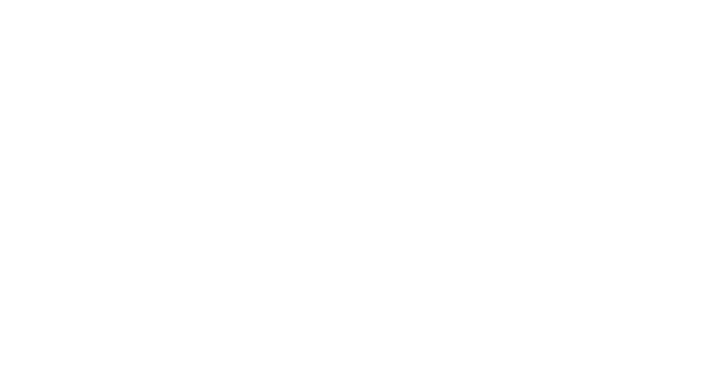
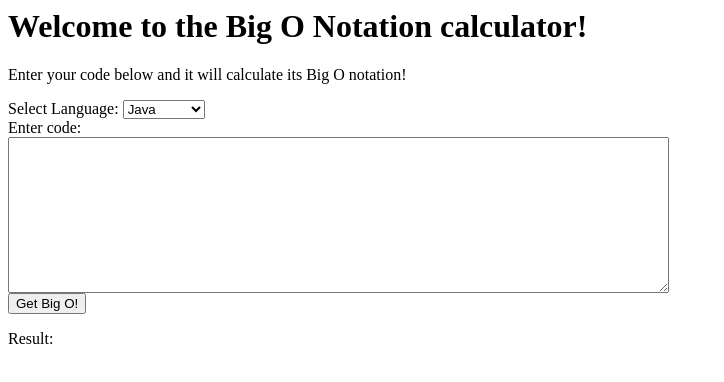
Before and after one commit to shunnarski/bigO, a plain HTML site: page index.html in a window 1280 px wide. Shown: the whole page, without its empty margins (0-724 px from the left). Drawn offline with Linux system fonts and the light colour scheme.

Commit message:
Developing skeleton UI

```diff
--- /dev/null
+++ b/index.css
@@ -0,0 +1,4 @@
+
+body {
+
+}
--- a/index.html
+++ b/index.html
@@ -1,7 +1,40 @@
 <head>
-
+    <style></style>
+    <script src="./index.js"></script>
 </head>
 
 <body>
+    <h1>Welcome to the Big O Notation calculator!</h1>
+    <p>Enter your code below and it will calculate its Big O notation!</p>
 
+    <div>
+        <label for="languageOption">Select Language: </label>
+        <select id="languageOption">
+            <option>Java</option>
+            <option>C</option>
+            <option>C++</option>
+            <option>Python</option>
+            <option>C#</option>
+            <option>Javascript</option>
+            <option>Swift</option>
+        </select>
+    </div>
+
+    <div>
+        <label for="codeInput">Enter code:</label>
+    </div>
+    <div>
+        <textarea id="codeInput" rows=10 cols="80"></textarea>
+
+    </div>
+
+    <div>
+        <button>Get Big O!</button>
+    </div>
+
+
+    <div>
+        <p>Result:</p>
+        <span id="result"></span>
+    </div>
 </body>
--- /dev/null
+++ b/index.js
@@ -0,0 +1,7 @@
+
+var dropdown = document.getElementById("languageOption")
+dropdown.onchange = function() {
+    let codeInput = document.getElementById("codeInput");
+    codeInput.value = "";
+
+}
```
Also changed, not shown: bigO_notes.txt (added).
